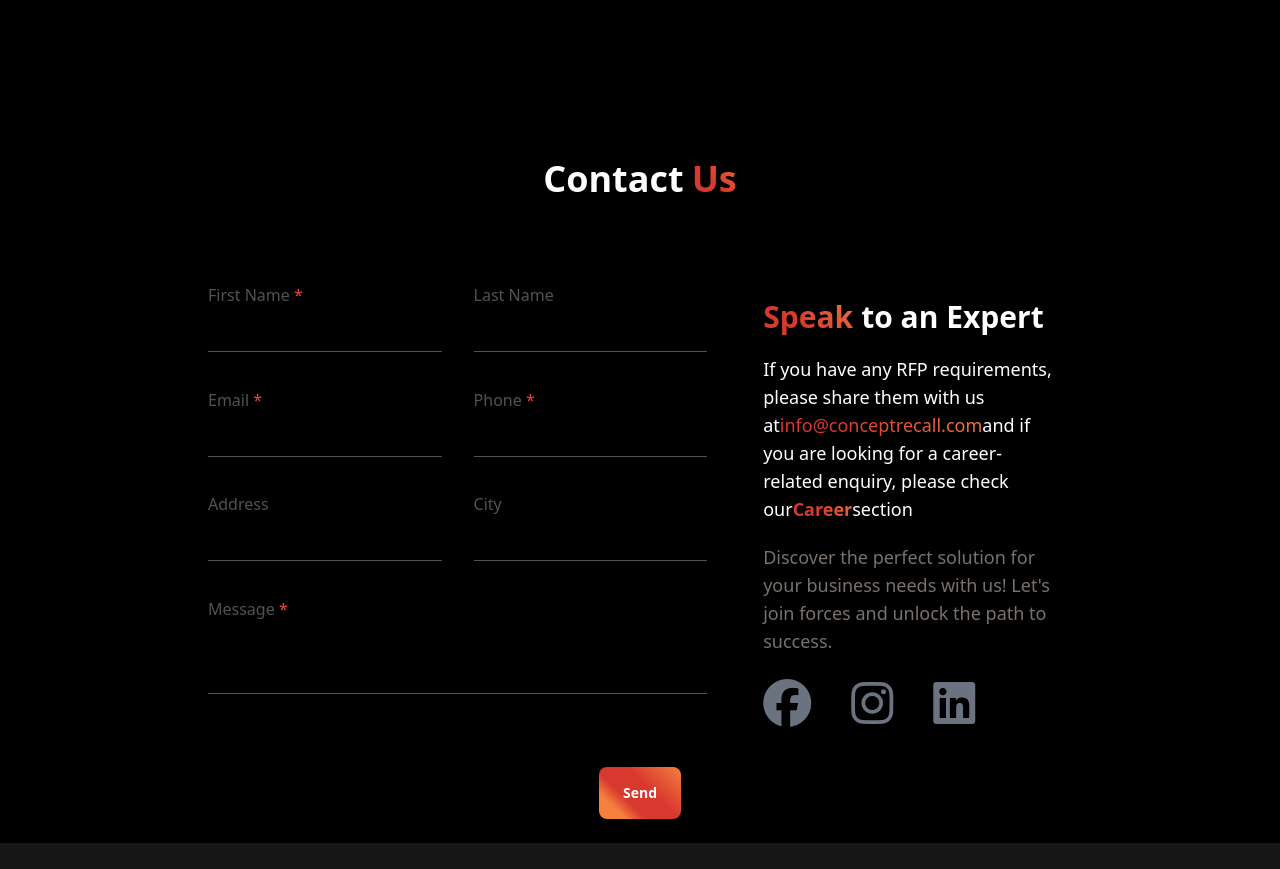
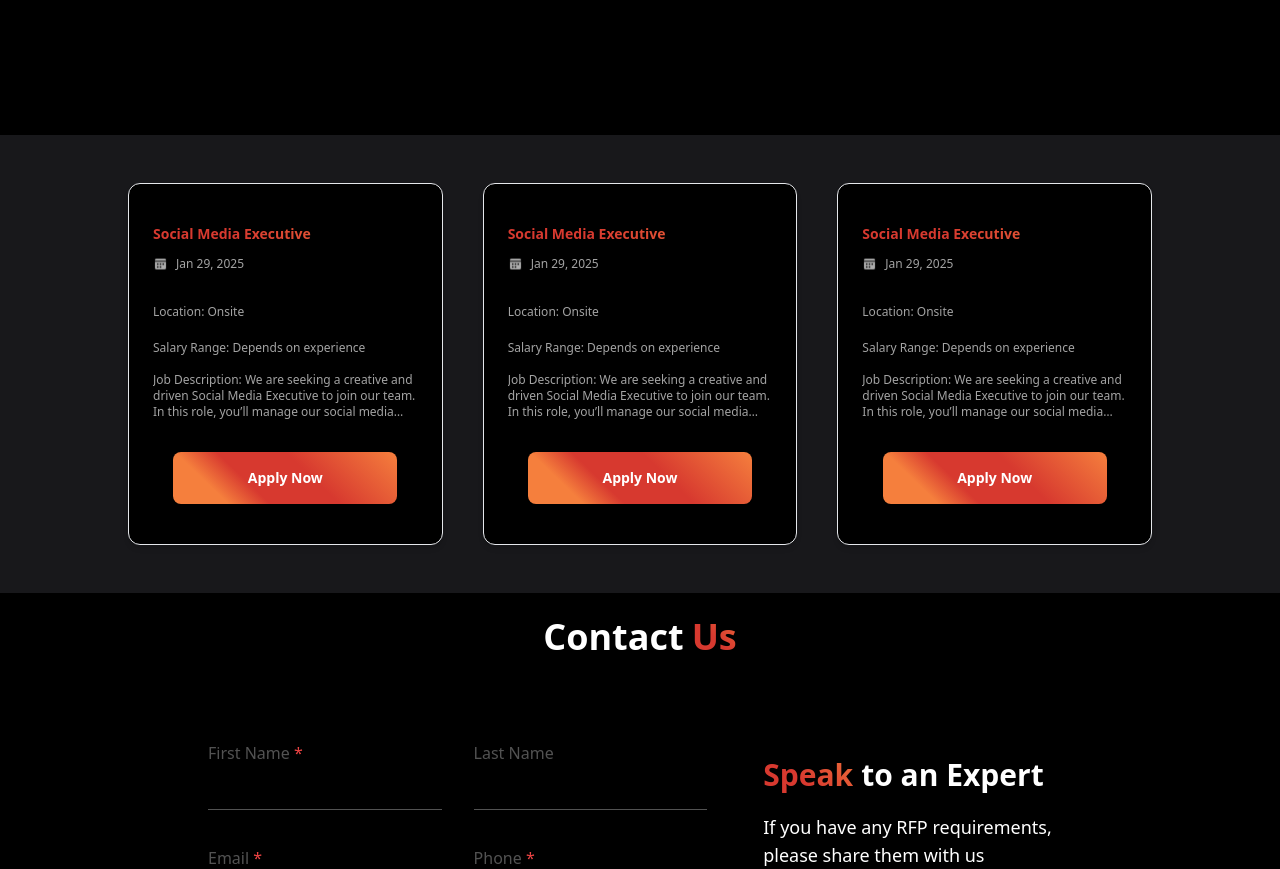
Before and after one commit to Muzamilkhan110/CR-Clone, a Next.js app: page /careers in a window 1280 px wide. Shown: the part 1880-2749 px from the top of the page. Built offline with nearby package versions, Linux system fonts and the light colour scheme.

Commit message:
Career Opening Section

```diff
--- a/app/careers/page.tsx
+++ b/app/careers/page.tsx
@@ -4,12 +4,14 @@ import Heading from "@/components/component-heading/Heading";
 import CareersBanner from "@/pages/Detail-Careers/CareersBanner";
 import Benefit from "@/pages/Detail-Careers/Benefit";
 import RecPathway from "@/pages/Detail-Careers/RecPathway";
+import CareerOpening from "@/pages/Detail-Careers/CareerOpening";
 const careers = () => {
   return (
     <main className="bg-black">
       <CareersBanner />
       <Benefit />
       <RecPathway />
+      <CareerOpening />
       <div className="py-6">
         <Heading tittle="Contact" dynamic="Us" />
         <FormWithGrid />
--- /dev/null
+++ b/app/data/CareerOpening/page.ts
@@ -0,0 +1,38 @@
+export const dataFlow = [
+    {
+      mainTitle: "Social Media Executive",
+      date: new Date().toLocaleDateString("en-US", {
+        month: "short",
+        day: "numeric",
+        year: "numeric",
+      }), // Example: "Jan 25, 2025"
+      heading1: "Location: Onsite",
+      subject: "Salary Range: Depends on experience",
+      description:
+        "Job Description: We are seeking a creative and driven Social Media Executive to join our team. In this role, you’ll manage our social media presence, create engaging content, and leverage Sales Navigator to drive business growth and brand awareness. If you’re passionate about social media marketing and have experience with LinkedIn Sales Navigator, we want you to be part of our innovative team!",
+    },
+    {
+      mainTitle: "Social Media Executive",
+      date: new Date().toLocaleDateString("en-US", {
+        month: "short",
+        day: "numeric",
+        year: "numeric",
+      }), // Example: "Jan 25, 2025"
+      heading1: "Location: Onsite",
+      subject: "Salary Range: Depends on experience",
+      description:
+        "Job Description: We are seeking a creative and driven Social Media Executive to join our team. In this role, you’ll manage our social media presence, create engaging content, and leverage Sales Navigator to drive business growth and brand awareness. If you’re passionate about social media marketing and have experience with LinkedIn Sales Navigator, we want you to be part of our innovative team!",
+    },
+    {
+      mainTitle: "Social Media Executive",
+      date: new Date().toLocaleDateString("en-US", {
+        month: "short",
+        day: "numeric",
+        year: "numeric",
+      }), // Example: "Jan 25, 2025",
+      heading1: "Location: Onsite",
+      subject: "Salary Range: Depends on experience",
+      description:
+        "Job Description: We are seeking a creative and driven Social Media Executive to join our team. In this role, you’ll manage our social media presence, create engaging content, and leverage Sales Navigator to drive business growth and brand awareness. If you’re passionate about social media marketing and have experience with LinkedIn Sales Navigator, we want you to be part of our innovative team!",
+    },
+  ];
--- /dev/null
+++ b/components/Vacancy/Vacancy.tsx
@@ -0,0 +1,46 @@
+import { StaticImport } from "next/dist/shared/lib/get-img-props";
+import React from "react";
+import Image from "next/image";
+import Button from "../button/Button";
+interface VacancyProps {
+  mainTitle?: string;
+  imageSrc?: string | StaticImport;
+  imageAlt?: string;
+  date?: string;
+  heading1?: string;
+  subject?: string;
+  description?: string;
+}
+
+const Vacancy: React.FC<VacancyProps> = ({
+  mainTitle,
+  date,
+  heading1,
+  subject,
+  description,
+}) => {
+  return (
+    <div>
+      <div className="bg-black border shadow-md text-neutral-400 p-6 rounded-xl py-10">
+        <h1 className="useclass text-sm font-semibold">{mainTitle}</h1>
+        <div className="flex gap-2 mt-3">
+          <Image
+            src={"/calender-dark.svg"}
+            alt={"calenderIcon"}
+            width={15}
+            height={2}
+          />
+          <p className=" text-xs">{date}</p>
+        </div>
+        <h3 className="mt-8 text-xs">{heading1}</h3>
+        <h4 className="mt-5 text-xs">{subject}</h4>
+        <p className="line-clamp-3 mt-4 text-xs">{description}</p>
+        <div className="flex justify-center mt-8 ">
+          <Button className="!w-56 !py-4 text-lg" text="Apply Now" />
+        </div>
+      </div>
+    </div>
+  );
+};
+
+export default Vacancy;
--- /dev/null
+++ b/components/VacancyButton/VacancyButton.tsx
@@ -0,0 +1,32 @@
+import React from "react";
+interface VacancyButtonProps {
+  text?: string;
+  className?: string;
+  onClick?: () => void;
+  type?: "button" | "submit" | "reset";
+  disabled?: boolean;
+}
+
+const VacancyButton: React.FC<VacancyButtonProps> = ({
+  text,
+  className = "",
+  onClick,
+  type = "button",
+  disabled = false,
+}) => {
+  return (
+    <div>
+      <button
+        type={type}
+        onClick={onClick}
+        disabled={disabled}
+        className={`bg-bguseclass text-base px-6 py-3 md:px-6 md:py-4 text-center text-white rounded-lg   font-bold
+      } ${className}`}
+      >
+        {text}
+      </button>
+    </div>
+  );
+};
+
+export default VacancyButton;
--- /dev/null
+++ b/pages/Detail-Careers/CareerOpening.tsx
@@ -0,0 +1,27 @@
+import React from "react";
+import Vacancy from "@/components/Vacancy/Vacancy";
+import { dataFlow } from "@/app/data/CareerOpening/page";
+
+const CareerOpening = () => {
+  return (
+    <div className="bg-zinc-900 py-12">
+      <div className="container-custom m-auto">
+        {/* Grid Layout */}
+        <div className="grid grid-cols-1 min-[480px]:grid-cols-2 lg:grid-cols-3 gap-10">
+          {dataFlow.map((data, index) => (
+            <Vacancy
+              key={index}
+              mainTitle={data.mainTitle}
+              date={data.date}
+              heading1={data.heading1}
+              subject={data.subject}
+              description={data.description}
+            />
+          ))}
+        </div>
+      </div>
+    </div>
+  );
+};
+
+export default CareerOpening;
```
Also changed, not shown: public/calender-dark.svg (added).
